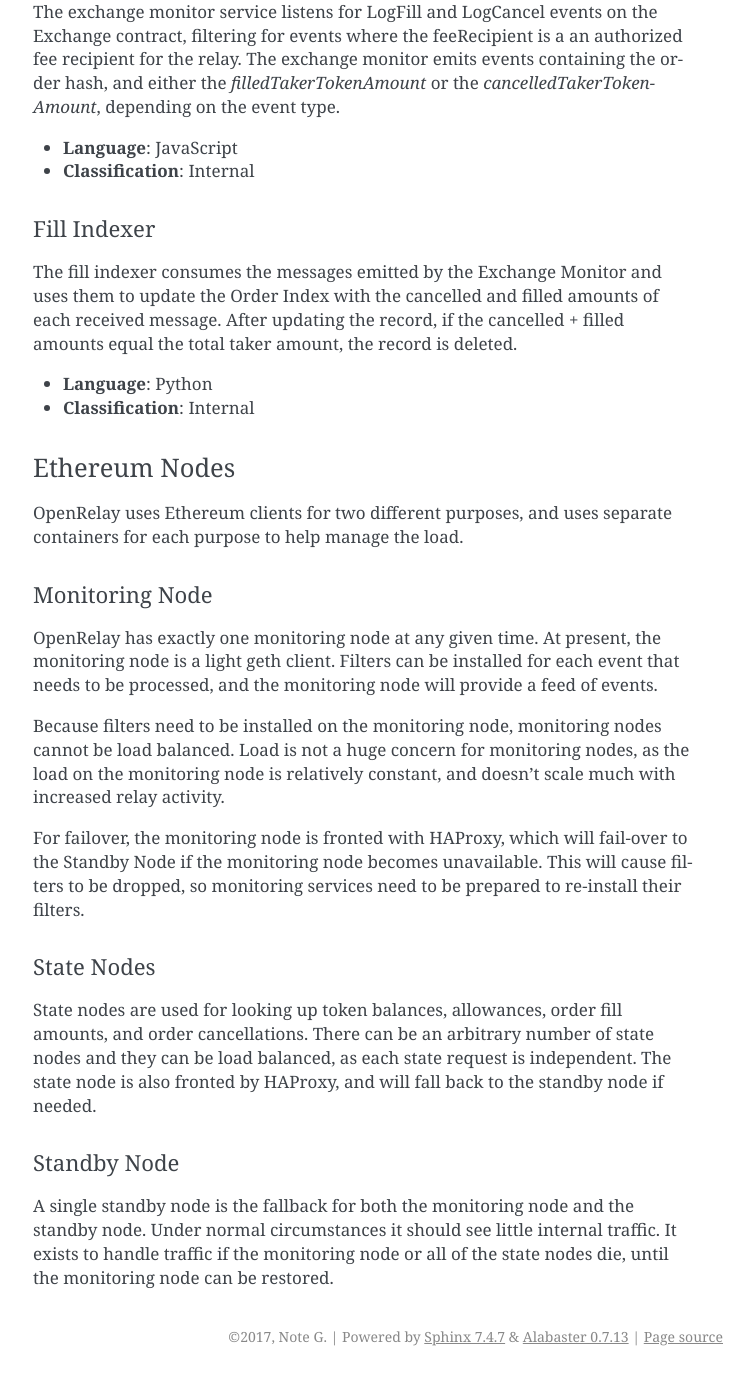
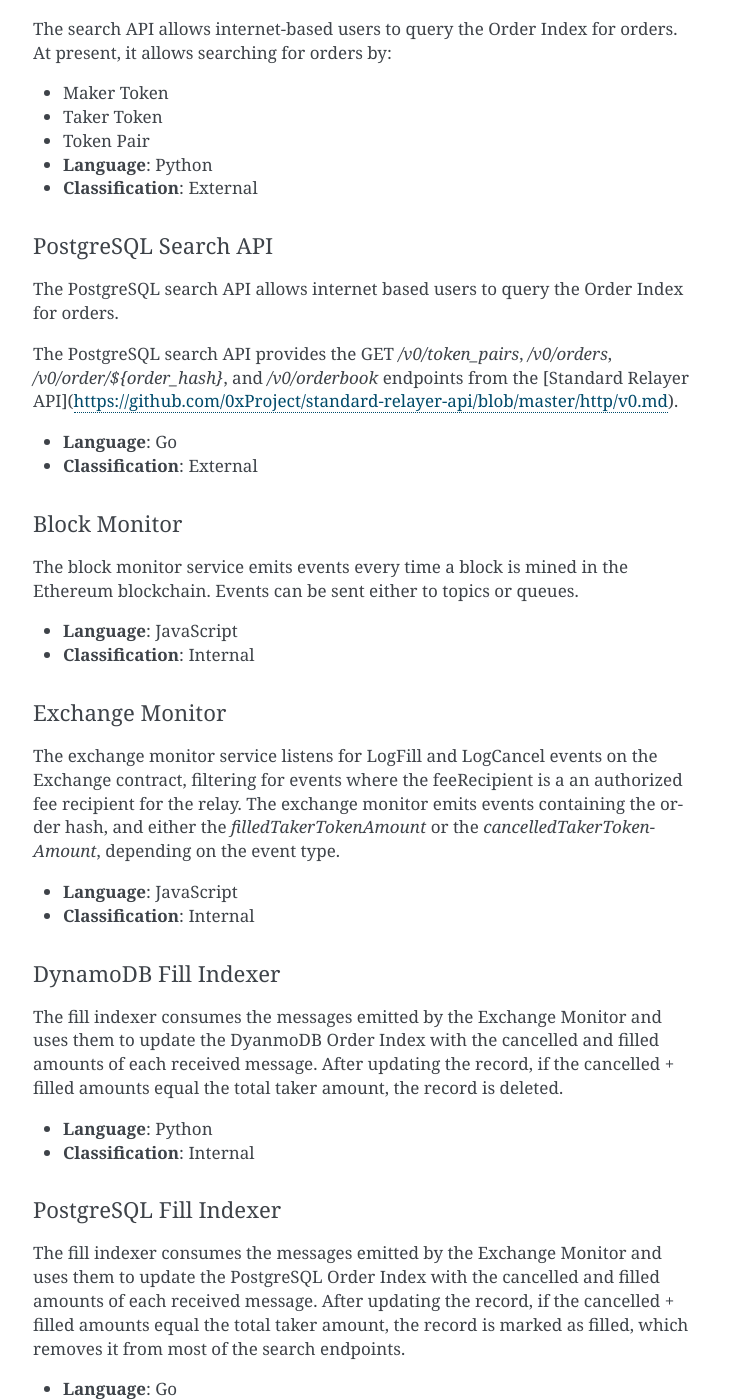
Before and after one commit to NoteGio/openrelay, a Sphinx documentation site: the page built from docs/source/topics/design.rst, in a window 1280 px wide and 1400 px high, scrolled down 3697 px. Shown: the whole window, without its empty margins (387-1140 px from the left). Built offline with Sphinx 7.4.7, drawn with Linux system fonts in a browser that asks for light colours; before the commit the page ends 5073 px from its top, so only the background shows below that; some of the changed text lies outside the part shown.

Commit message:
Miscellaneous updates
This commit:

* Updates documentation to be current with the testnet / postgres
  implementations
* Fixes an issue in the ZRX and Token Proxy address lookup code that
  was leaking memory instead of caching the values based on the order
  exchange.

```diff
--- a/docs/source/topics/design.rst
+++ b/docs/source/topics/design.rst
@@ -32,13 +32,10 @@
 microservices find events via Web3, the events are placed on message queues for
 subsequent processing by other services.
 
-Python is used for interacting with DynamoDB, which is the current persistent
-store for order information. The OpenRelay team was already familiar and
-comfortable with Python's DynamoDB libraries, so it seemed an easy choice to
-get started. As we have gotten further into the project, we have deemed that
-DynamoDB will need to be replaced to achieve some of our additional goals, and
-replacing DynamoDB will likely involve eliminating Python from the OpenRelay
-stack.
+Python is used for interacting with DynamoDB, which is the legacy persistent
+store for order information. It has been replaced with a PostgreSQL order book,
+which is managed by Go services, using GORM to interact with the database
+layer.
 
 Service Classifications
 .......................
@@ -78,8 +75,21 @@
 validation on those orders, and places them on a message queue to be further
 validated and eventually indexed.
 
+The ingest service provides the POST `/v0/order` and `/v0/fees` APIs from the
+[Standard Relayer API](https://github.com/0xProject/standard-relayer-api/blob/master/http/v0.md).
+
 * **Language**: Go
 * **Classification**: External
+
+Fill Updater
+^^^^^^^^^^^^
+
+The fill updater receives orders from a message queue and communicates with an
+Ethereum node to determine whether the order has been fully or partially
+filled. It updates the order, and publishes the order on an outbound channel.
+
+* **Language**: Go
+* **Classification**: Internal
 
 Fund Validation
 ^^^^^^^^^^^^^^^
@@ -92,9 +102,8 @@
 * The maker of the order has set allowances for the token transfer proxy to
   complete the order.
 
-It also checks to see if the order has been all or partially filled or
-cancelled, and includes an accurate TakerTokenAmountFilled as it relays the
-message.
+It also takes into consideration whether the order has been partially filled or
+cancelled, based on the values set in the Fill Updater service.
 
 * **Language**: Go
 * **Classification**: Internal
@@ -124,8 +133,8 @@
   * **Language**: Go
   * **Classification**: Internal
 
-Indexer
-^^^^^^^
+DynamoDB Indexer
+^^^^^^^^^^^^^^^^
 
 After messages make it through the delay relays, they are picked up by the
 indexer. The indexer parses the messages, and stores them in the order index
@@ -133,18 +142,30 @@
 
 * **Language**: Python
 * **Classification**: Internal
+* **Deprecated**: The DynamoDB index is still supported, but is not receiving
+  many updates.
 
-Order Index
-^^^^^^^^^^^
+DynamoDB Order Index
+^^^^^^^^^^^^^^^^^^^^
 
 The order index is responsible for persistent storage of orders that have been
 validated. The order index is currently implemented with DynamoDB. DynamoDB is
 rather limiting, as it offers a limited number of indexable fields, and lacks
-query planning or index intersection. The Order Index will likely be replaced
-in an upcoming release.
+query planning or index intersection, which is why it is being replaced with a
+PostgreSQL order index.
 
-Search API
-^^^^^^^^^^
+* **Deprecated**: The DynamoDB index is still supported, but is not receiving
+  many pudates.
+
+PostgreSQL Order Index
+^^^^^^^^^^^^^^^^^^^^^^
+
+The PostgreSQL order index currently lives alongside the DynamoDB index. It
+provides more robust search capabilities, and is managed by Go microservices
+instead of Python microservices.
+
+DyanmoDB Search API
+^^^^^^^^^^^^^^^^^^^
 
 The search API allows internet-based users to query the Order Index for orders.
 At present, it allows searching for orders by:
@@ -154,6 +175,18 @@
 * Token Pair
 
 * **Language**: Python
+* **Classification**: External
+
+PostgreSQL Search API
+^^^^^^^^^^^^^^^^^^^^^
+
+The PostgreSQL search API allows internet based users to query the Order Index
+for orders.
+
+The PostgreSQL search API provides the GET `/v0/token_pairs`, `/v0/orders`,
+`/v0/order/${order_hash}`, and `/v0/orderbook` endpoints from the [Standard Relayer API](https://github.com/0xProject/standard-relayer-api/blob/master/http/v0.md).
+
+* **Language**: Go
 * **Classification**: External
 
 Block Monitor
@@ -178,54 +211,46 @@
 * **Language**: JavaScript
 * **Classification**: Internal
 
-Fill Indexer
-^^^^^^^^^^^^
+DynamoDB Fill Indexer
+^^^^^^^^^^^^^^^^^^^^^
 
 The fill indexer consumes the messages emitted by the Exchange Monitor and uses
-them to update the Order Index with the cancelled and filled amounts of each
-received message. After updating the record, if the cancelled + filled amounts
-equal the total taker amount, the record is deleted.
+them to update the DyanmoDB Order Index with the cancelled and filled amounts
+of each received message. After updating the record, if the cancelled + filled
+amounts equal the total taker amount, the record is deleted.
 
 * **Language**: Python
+* **Classification**: Internal
+
+PostgreSQL Fill Indexer
+^^^^^^^^^^^^^^^^^^^^^^^
+
+The fill indexer consumes the messages emitted by the Exchange Monitor and uses
+them to update the PostgreSQL Order Index with the cancelled and filled amounts
+of each received message. After updating the record, if the cancelled + filled
+amounts equal the total taker amount, the record is marked as filled, which
+removes it from most of the search endpoints.
+
+* **Language**: Go
+* **Classification**: Internal
+
+Exchange Splitter
+^^^^^^^^^^^^^^^^^
+
+In order to support multiple networks (Mainnet and the Ropsten testnet), we
+have deployed multiple instances of most of these services, some to manage
+mainnet and some to manage testnet. The ingest service is shared by both
+deployments. The Exchange splitter picks up orders from the ingest service, and
+routes them to the appropriate pipeline for verification. After verification,
+both pipelines feed their results back to the same indexer service.
+
+* **Language**: Go
 * **Classification**: Internal
 
 Ethereum Nodes
 ..............
 
-OpenRelay uses Ethereum clients for two different purposes, and uses separate
-containers for each purpose to help manage the load.
-
-Monitoring Node
-^^^^^^^^^^^^^^^
-
-OpenRelay has exactly one monitoring node at any given time. At present, the
-monitoring node is a light geth client. Filters can be installed for each event
-that needs to be processed, and the monitoring node will provide a feed of
-events.
-
-Because filters need to be installed on the monitoring node, monitoring nodes
-cannot be load balanced. Load is not a huge concern for monitoring nodes, as
-the load on the monitoring node is relatively constant, and doesn't scale much
-with increased relay activity.
-
-For failover, the monitoring node is fronted with HAProxy, which will fail-over
-to the Standby Node if the monitoring node becomes unavailable. This will cause
-filters to be dropped, so monitoring services need to be prepared to re-install
-their filters.
-
-State Nodes
-^^^^^^^^^^^
-
-State nodes are used for looking up token balances, allowances, order fill
-amounts, and order cancellations. There can be an arbitrary number of state
-nodes and they can be load balanced, as each state request is independent. The
-state node is also fronted by HAProxy, and will fall back to the standby node
-if needed.
-
-Standby Node
-^^^^^^^^^^^^
-
-A single standby node is the fallback for both the monitoring node and the
-standby node. Under normal circumstances it should see little internal traffic.
-It exists to handle traffic if the monitoring node or all of the state nodes
-die, until the monitoring node can be restored.
+At present OpenRelay uses Infura for Ethereum state lookups. We are working
+hard on a solution to bring Ethereum node hosting in-house, but the operational
+complexities have proven challenging, and we did not want to hold up use of
+OpenRelay while work through these challenges.
```
Also changed, not shown: other parts of docs/source/topics/design.rst (+2 -2 lines), docs/source/topics/tutorial.rst (+4 -4 lines), docs/source/topics/usage.rst (+7 -43 lines), 5 other files.
